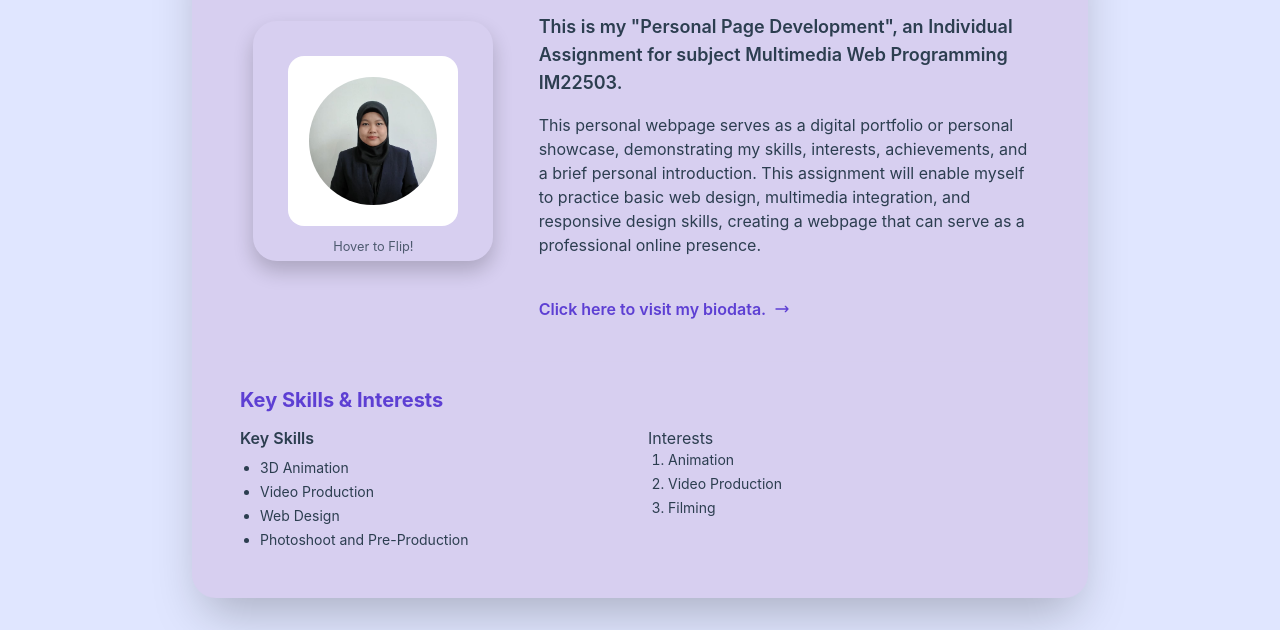
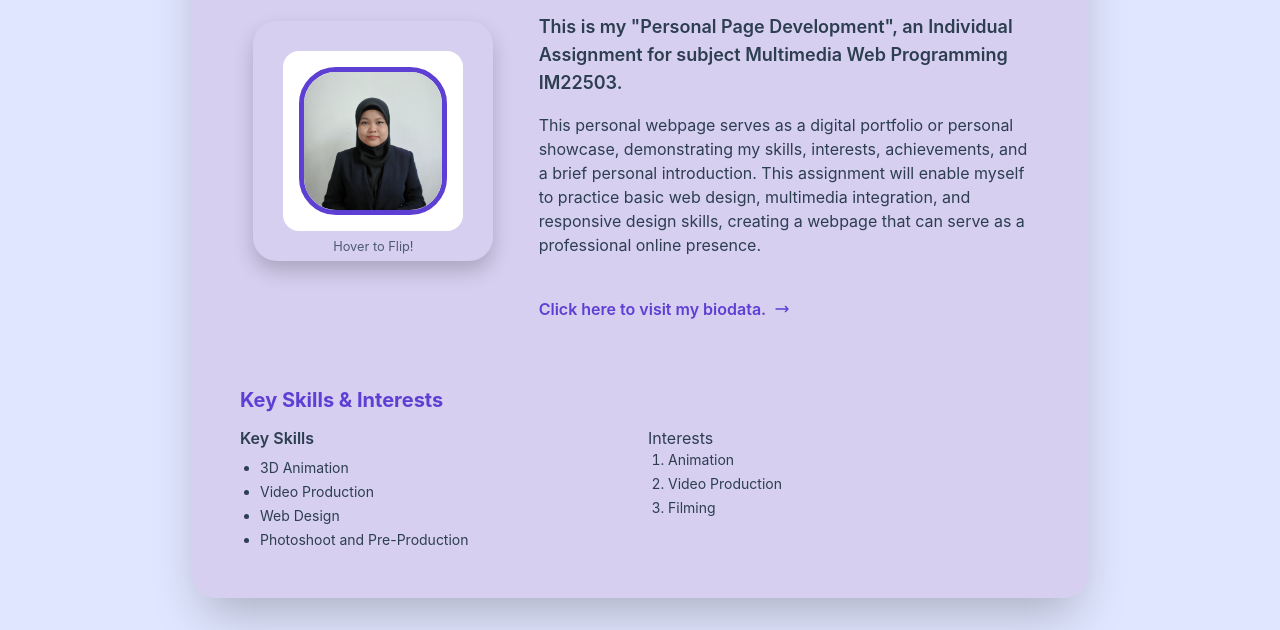
Before and after one commit to niechhii/NurFizriyani, a plain HTML site: page index.html in a window 1280 px wide. Shown: the part 183-813 px from the top of the page. Drawn offline with nearby package versions, Linux system fonts and the light colour scheme; files that its build step writes are made by us from their sources.

Commit message:
Update styles.css

```diff
--- a/styles.css
+++ b/styles.css
@@ -106,8 +106,8 @@ body {
     width: 100%;
     height: 100%;
     object-fit: cover;
-    border-radius: 50%;
-    border: 5px solid white;
+    border-radius: 25%;
+    border: 5px solid #5D3FD3;
 }
 
 /* Inner Styling for Front Face */
@@ -115,8 +115,8 @@ body {
     background-color: white;
     padding: 1rem;
     border-radius: 1rem;
-    width: 85%;
-    height: 85%;
+    width: 90%;
+    height: 90%;
     display: flex;
     align-items: center;
     justify-content: center;
```
